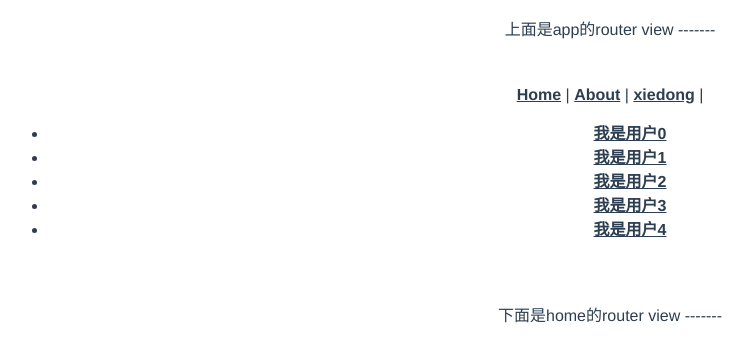
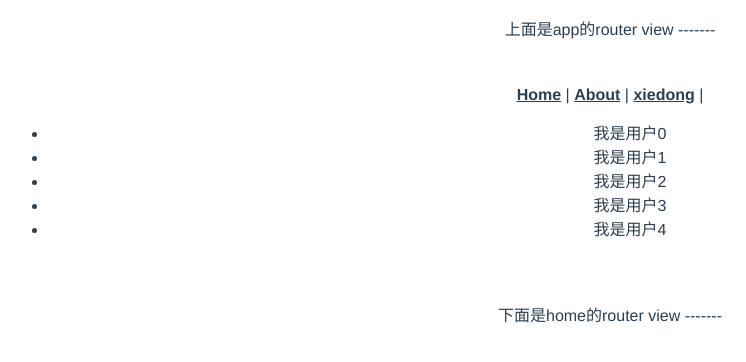
Before and after one commit to Simple-Coder/go-vue-admin, a Vue app in the folder vue_study/13_vue_cli/hello-world/: page /#/home in a window 1280 px wide. Shown: the top 362 px of the page, without its empty margins (30-776 px from the left). Built offline with nearby package versions, Linux system fonts and the light colour scheme.

Commit message:
@click tolink

```diff
--- a/vue_study/13_vue_cli/hello-world/src/views/Home.vue
+++ b/vue_study/13_vue_cli/hello-world/src/views/Home.vue
@@ -9,7 +9,8 @@
       <router-link to="/home/xd">xiedong</router-link> |
 
       <ul>
-        <li v-for="(item, key) in 5" :key="key">
+        <li @click="ToLink(key + 1)" v-for="(item, key) in 5" :key="key">
+          我是用户{{ key }}
           <!-- <router-link :to="'/home/user/' + (key + 1)">
             我是用户{{ key }}
           </router-link> -->
@@ -25,7 +26,7 @@
             我是用户{{ key }}
           </router-link> -->
 
-          <router-link
+          <!-- <router-link
             :to="{
               path: '/home/user',
               query: {
@@ -34,7 +35,9 @@
             }"
           >
             我是用户{{ key }}
-          </router-link>
+          </router-link> -->
+
+          <!-- <router-link :to="ToLink(key + 1)"> 我是用户{{ key }} </router-link> -->
         </li>
       </ul>
     </div>
@@ -52,5 +55,15 @@ export default {
   components: {
     HelloWorld,
   },
+  methods: {
+    ToLink(id) {
+      this.$router.push({
+        path: "/home/user",
+        query: {
+          id: id,
+        },
+      });
+    },
+  },
 };
 </script>
```
